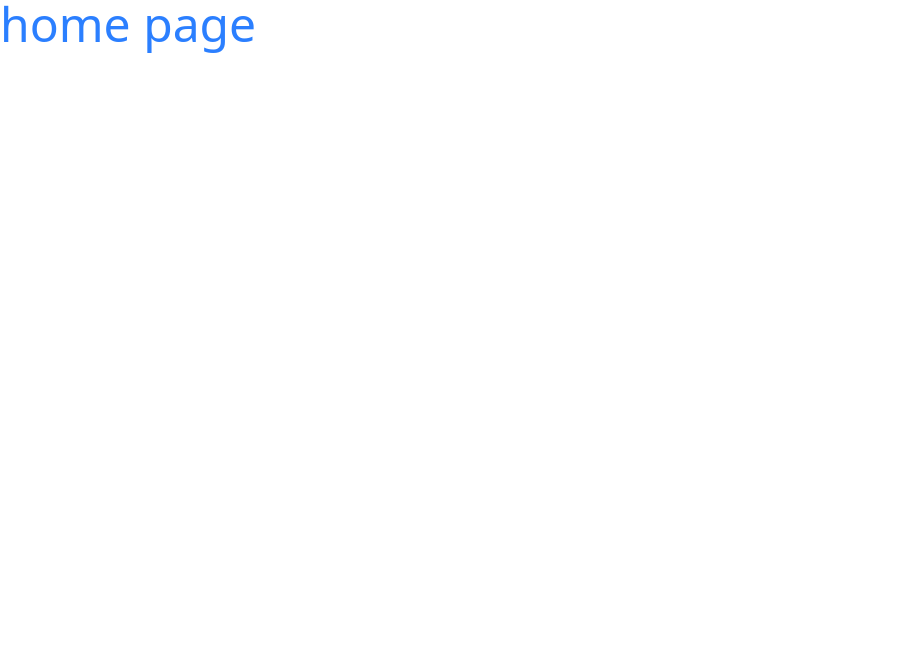
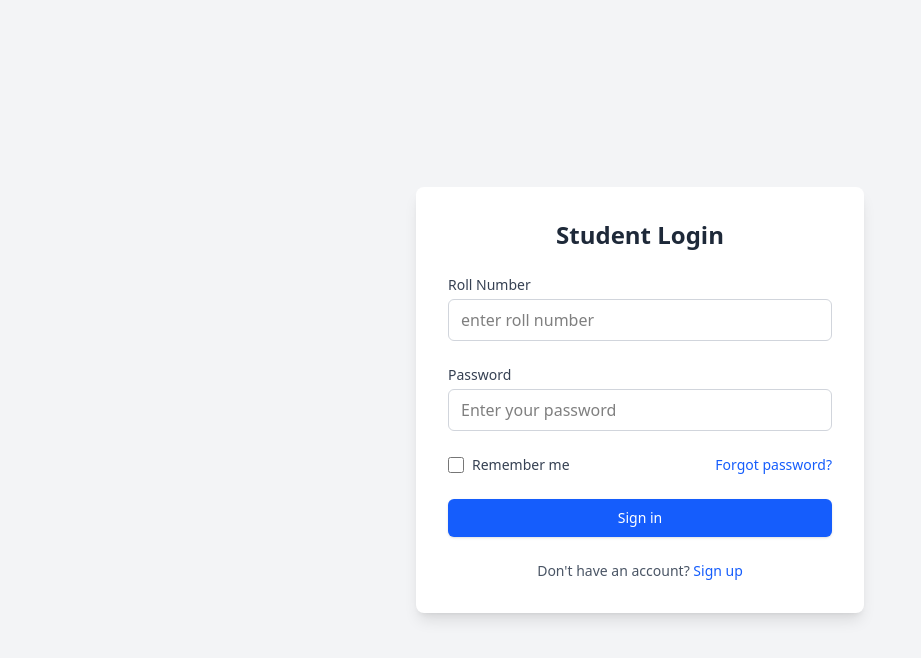
Before and after one commit to JaiGobindPal-Singh/Learning-Management-System, a React (Vite) app in the folder Frontend/: page / in a window 1280 px wide. Shown: the top 658 px of the page, without its empty margins (0-921 px from the left). Built offline with nearby package versions, Linux system fonts and the light colour scheme.

Commit message:
created the login page

```diff
--- a/Frontend/src/App.jsx
+++ b/Frontend/src/App.jsx
@@ -1,12 +1,14 @@
 import { Routes, Route } from "react-router-dom"
+import LoginPage from "./pages/loginPage"
 function App() {
   return (
     <div>
       <Routes>
-            {/* Define your routes here */}
-               <Route path="/" element={<h1 className="text-5xl text-blue-500">home page</h1>} />
-               <Route path="/about" element={<h1>About Page</h1>} />
-               <Route path="*" element={<h1>invalid path</h1>} />
+        {/* Define your routes here */}
+        <Route path="/" element={<LoginPage/>} />
+        <Route path="/:userType" element={<LoginPage/>} />
+        <Route path="/about" element={<h1>About Page</h1>} />
+        <Route path="*" element={<h1>invalid path</h1>} />
       </Routes>
 
     </div>
--- /dev/null
+++ b/Frontend/src/pages/LoginPage.jsx
@@ -0,0 +1,69 @@
+import { useParams } from "react-router-dom"
+function LoginPage() {
+     // Extract userType from the URL parameters
+     const {userType} = useParams();
+     return (
+          <div>
+               <div className="min-h-screen flex items-center justify-center bg-gray-100">
+                    <div className="bg-white p-8 rounded-lg shadow-lg max-w-md w-full">
+                         <h2 className="text-2xl font-bold text-center text-gray-800 mb-6">{userType == "teacher"?"Teacher Login":userType == "admin"?"Administrator Login":"Student Login"}</h2>
+                         <form className="space-y-6">
+                              <div>
+                                   <label htmlFor="email" className="block text-sm font-medium text-gray-700 mb-1">{userType == "teacher"?"Teacher ID":userType == "admin"?"Admin ID":"Roll Number"}</label>
+                                   <input
+                                        type="Number"
+                                        id="email"
+                                        className="w-full px-3 py-2 border border-gray-300 rounded-md focus:outline-none focus:ring-2 focus:ring-blue-500"
+                                        placeholder={userType == "teacher"?"enter teacher ID":userType == "admin"?"enter admin ID":"enter roll number"}
+                                        required
+                                   />
+                              </div>
+                              <div>
+                                   <label htmlFor="password" className="block text-sm font-medium text-gray-700 mb-1">Password</label>
+                                   <input
+                                        type="password"
+                                        id="password"
+                                        className="w-full px-3 py-2 border border-gray-300 rounded-md focus:outline-none focus:ring-2 focus:ring-blue-500"
+                                        placeholder="Enter your password"
+                                        required
+                                   />
+                              </div>
+                              <div className="flex items-center justify-between">
+                                   <div className="flex items-center">
+                                        <input
+                                             id="remember-me"
+                                             type="checkbox"
+                                             className="h-4 w-4 text-blue-600 focus:ring-blue-500 border-gray-300 rounded"
+                                        />
+                                        <label htmlFor="remember-me" className="ml-2 block text-sm text-gray-700">
+                                             Remember me
+                                        </label>
+                                   </div>
+                                   <a href="#" className="text-sm text-blue-600 hover:underline">
+                                        Forgot password?
+                                   </a>
+                              </div>
+                              <div>
+                                   <button
+                                        type="submit"
+                                        className="w-full bg-blue-600 py-2 px-4 border border-transparent rounded-md shadow-sm text-sm font-medium text-white hover:bg-blue-700 focus:outline-none focus:ring-2 focus:ring-offset-2 focus:ring-blue-500"
+                                   >
+                                        Sign in
+                                   </button>
+                              </div>
+                         </form>
+                         <div className="mt-6 text-center">
+                              <p className="text-sm text-gray-600">
+                                   Don't have an account?{' '}
+                                   <a href="#" className="font-medium text-blue-600 hover:underline">
+                                        Sign up
+                                   </a>
+                              </p>
+                         </div>
+                    </div>
+               </div>
+          </div>
+     )
+}
+
+export default LoginPage
```
Also changed, not shown: Frontend/src/modules/student/reduxSlices/studentSlice.js (renamed from Frontend/src/redux/slices/studentSlice.js).
